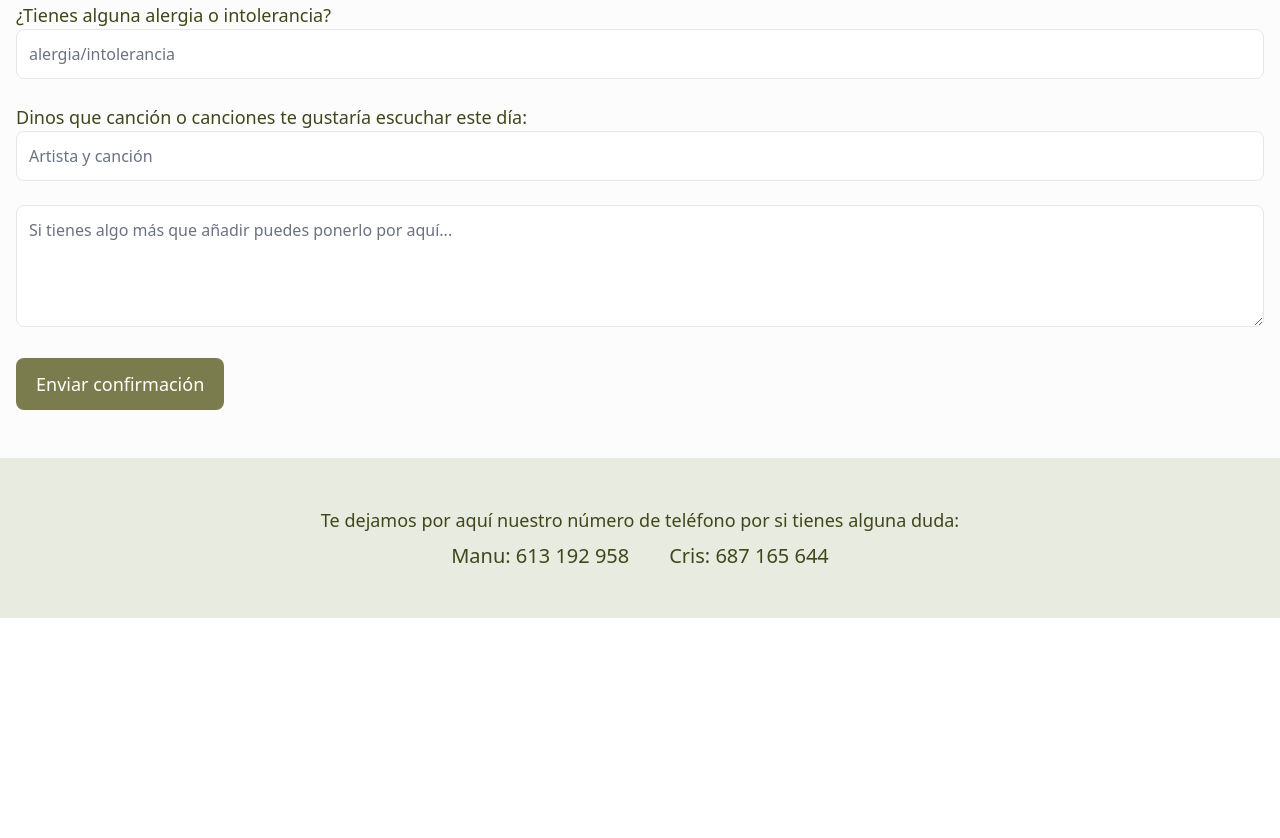
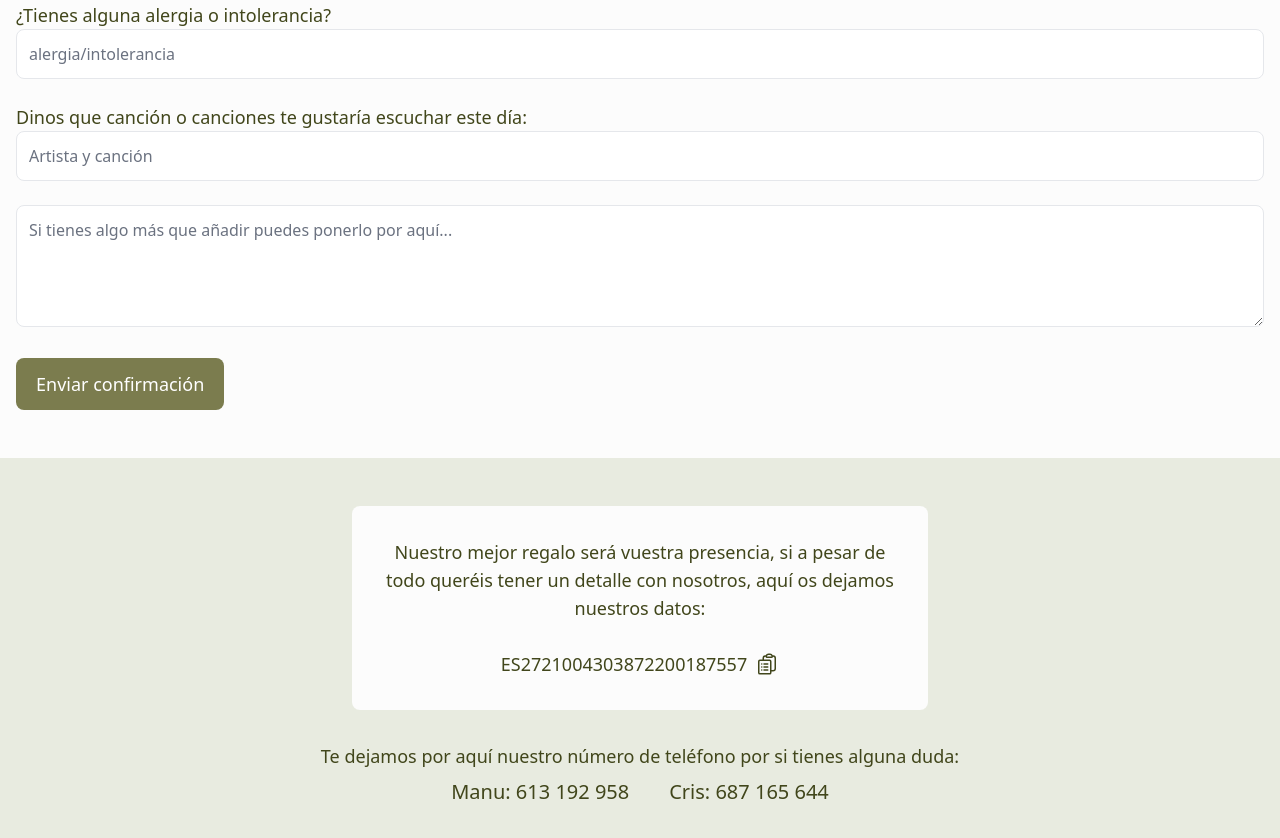
Before and after one commit to soyjaimefm/wedd-web, an Astro site: page / in a window 1280 px wide. Shown: the part 2769-3607 px from the top of the page. Before the commit the page ends 3387 px from the top, so only its background shows below. Built offline with nearby package versions, Linux system fonts and the light colour scheme; Astro itself is replaced by a stand-in of ours; a web font is replaced by a local one.

Commit message:
Added account

```diff
--- a/src/components/Contact.astro
+++ b/src/components/Contact.astro
@@ -1,4 +1,20 @@
-<>
+---
+import CopyIcon from "./Icons/CopyIcon.astro";
+---
+
+<div>
+  <div class="bg-beige p-8 max-w-xl rounded-lg mx-auto mb-8">
+    <p class="text-center">
+      Nuestro mejor regalo será vuestra presencia, si a pesar de todo queréis tener un detalle con nosotros, aquí os dejamos nuestros datos:
+      <br>
+      <br>
+    </p>
+    <div id="ACCOUNT_BUTTON" class="flex items-center justify-center gap-2 cursor-pointer">
+      <span id="ACCOUNT">ES2721004303872200187557</span>
+      <div class="w-6"><CopyIcon /></div>
+    </div>
+  </div>
+
   <p class="text-center">
     Te dejamos por aquí nuestro número de teléfono por si tienes alguna duda:
   </p>
@@ -6,4 +22,13 @@
     <a class="text-xl hover:scale-105 transition-transform" href="tel:+34613192958">Manu: 613 192 958</a>
     <a class="text-xl hover:scale-105 transition-transform" href="tel:+34687165644">Cris: 687 165 644</a>
   </div>
-</>
+</div>
+
+<script>
+  let accountButton = document.querySelector('#ACCOUNT_BUTTON');
+  let accountNumber = document.querySelector('#ACCOUNT').innerText;
+  accountButton?.addEventListener('click', async (e) => {
+    await navigator.clipboard.writeText(accountNumber);
+    alert('Número de cuenta copiado al portapapeles');
+  })
+</script>
--- /dev/null
+++ b/src/components/Icons/CopyIcon.astro
@@ -0,0 +1,3 @@
+<svg data-slot="icon" fill="none" stroke-width="1.5" stroke="currentColor" viewBox="0 0 24 24" xmlns="http://www.w3.org/2000/svg" aria-hidden="true">
+  <path stroke-linecap="round" stroke-linejoin="round" d="M9 12h3.75M9 15h3.75M9 18h3.75m3 .75H18a2.25 2.25 0 0 0 2.25-2.25V6.108c0-1.135-.845-2.098-1.976-2.192a48.424 48.424 0 0 0-1.123-.08m-5.801 0c-.065.21-.1.433-.1.664 0 .414.336.75.75.75h4.5a.75.75 0 0 0 .75-.75 2.25 2.25 0 0 0-.1-.664m-5.8 0A2.251 2.251 0 0 1 13.5 2.25H15c1.012 0 1.867.668 2.15 1.586m-5.8 0c-.376.023-.75.05-1.124.08C9.095 4.01 8.25 4.973 8.25 6.108V8.25m0 0H4.875c-.621 0-1.125.504-1.125 1.125v11.25c0 .621.504 1.125 1.125 1.125h9.75c.621 0 1.125-.504 1.125-1.125V9.375c0-.621-.504-1.125-1.125-1.125H8.25ZM6.75 12h.008v.008H6.75V12Zm0 3h.008v.008H6.75V15Zm0 3h.008v.008H6.75V18Z"></path>
+</svg>
```
